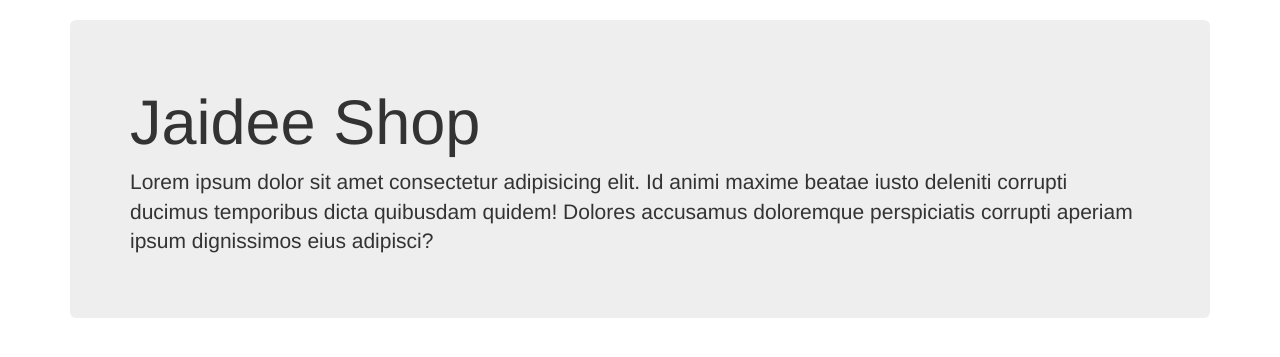
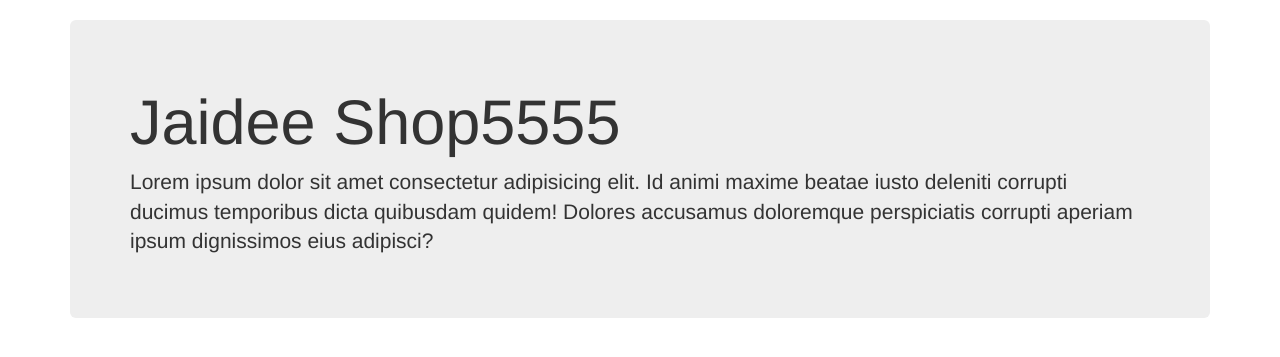
Before and after one commit to jabnakub01/jaideeshop, a PHP site: page /Login/index.php in a window 1280 px wide. Shown: the part 52-409 px from the top of the page. Run offline with PHP 8.4, Linux system fonts and the light colour scheme; data that the repository does not hold is empty.

Commit message:
edit index

```diff
--- a/Login/index.php
+++ b/Login/index.php
@@ -74,7 +74,7 @@
     </nav>
     <div class="container">
         <div class="jumbotron">
-            <h1>Jaidee Shop</h1>
+            <h1>Jaidee Shop5555</h1>
             <p class="lead">Lorem ipsum dolor sit amet consectetur adipisicing elit. Id animi maxime beatae iusto deleniti corrupti ducimus temporibus dicta quibusdam quidem! Dolores accusamus doloremque perspiciatis corrupti aperiam ipsum dignissimos eius adipisci?</p>
         </div>
     </div>
```
